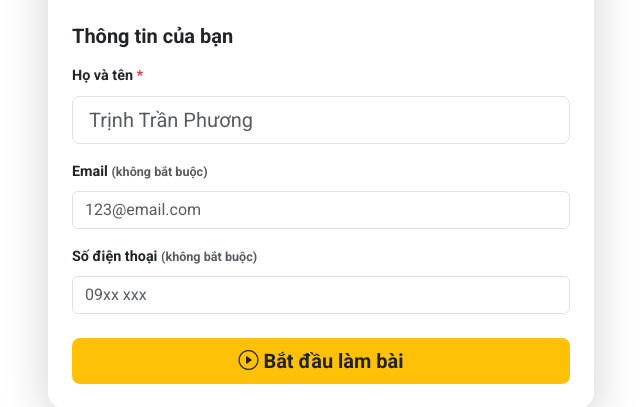
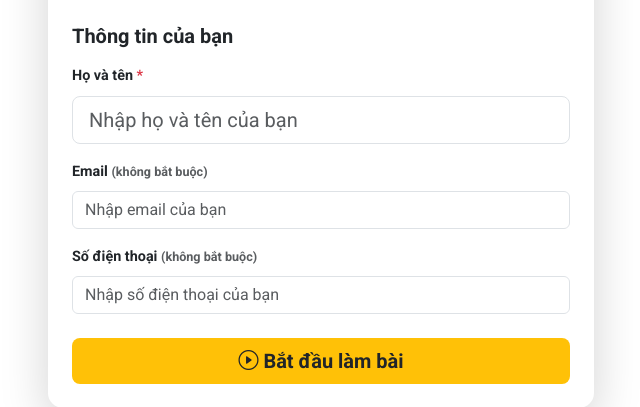
Before and after one commit to VuHoangITer/CongtyBricon, a Flask app: template app/templates/public/trac_nghiem/start.html in a window 1280 px wide. Shown: the part 586-993 px from the top of the page, without its empty margins (319-959 px from the left). Run offline with Flask 3, Linux system fonts and the light colour scheme; the template is opened without the code that fills it, so the values that code supplies are empty; some libraries are stand-ins or nearby versions.

Commit message:
nhập quiz start

```diff
--- a/app/templates/public/trac_nghiem/start.html
+++ b/app/templates/public/trac_nghiem/start.html
@@ -74,7 +74,7 @@
                             <input type="text"
                                    name="user_name"
                                    class="form-control form-control-lg"
-                                   placeholder="Trịnh Trần Phương "
+                                   placeholder="Nhập họ và tên của bạn "
                                    required
                                    minlength="2">
                         </div>
@@ -86,7 +86,7 @@
                             <input type="email"
                                    name="user_email"
                                    class="form-control"
-                                   placeholder="123@email.com">
+                                   placeholder="Nhập email của bạn">
                         </div>
 
                         <div class="mb-4">
@@ -96,7 +96,7 @@
                             <input type="tel"
                                    name="user_phone"
                                    class="form-control"
-                                   placeholder="09xx xxx">
+                                   placeholder="Nhập số điện thoại của bạn">
                         </div>
 
                         <button type="submit" class="btn btn-warning btn-lg w-100 fw-bold">
```
